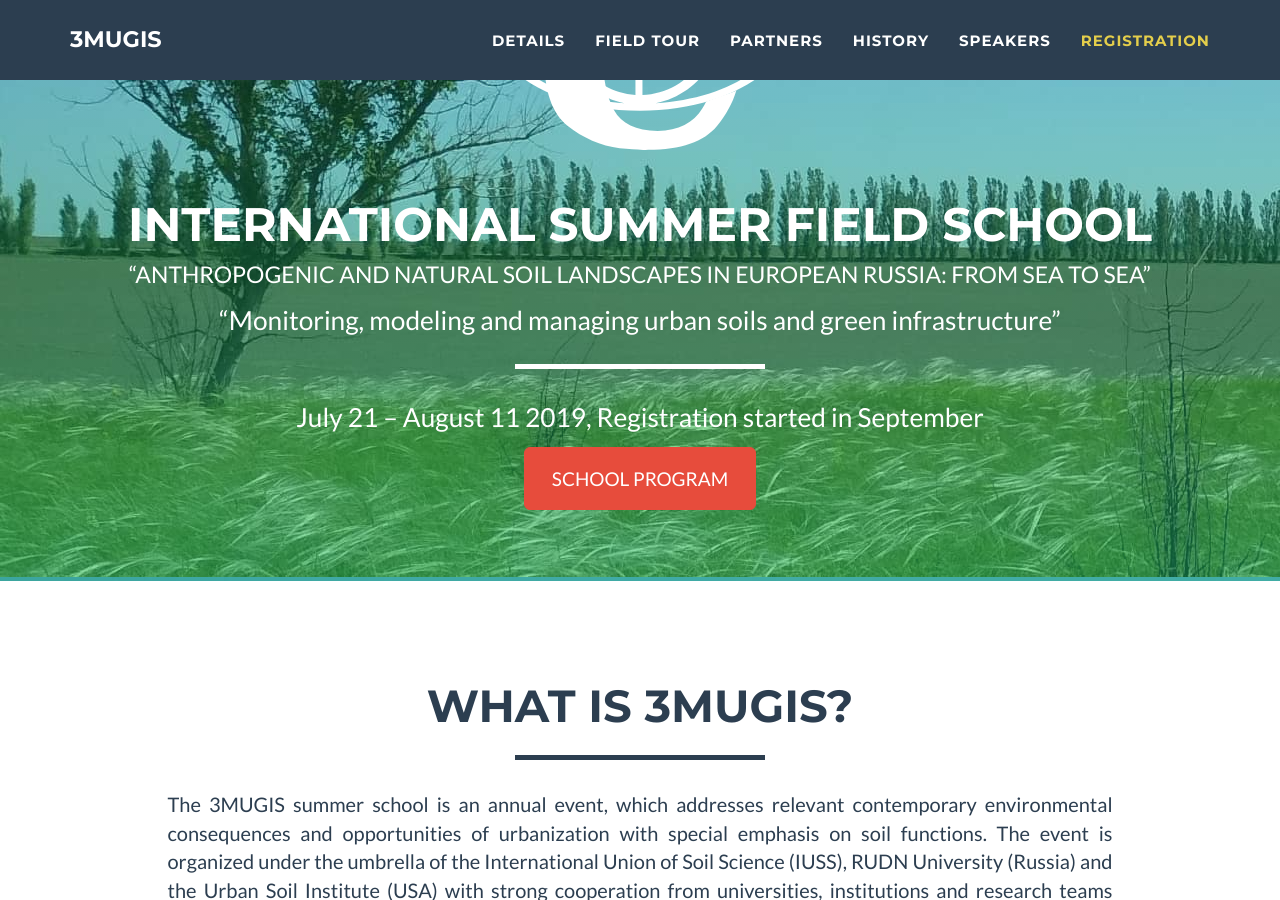
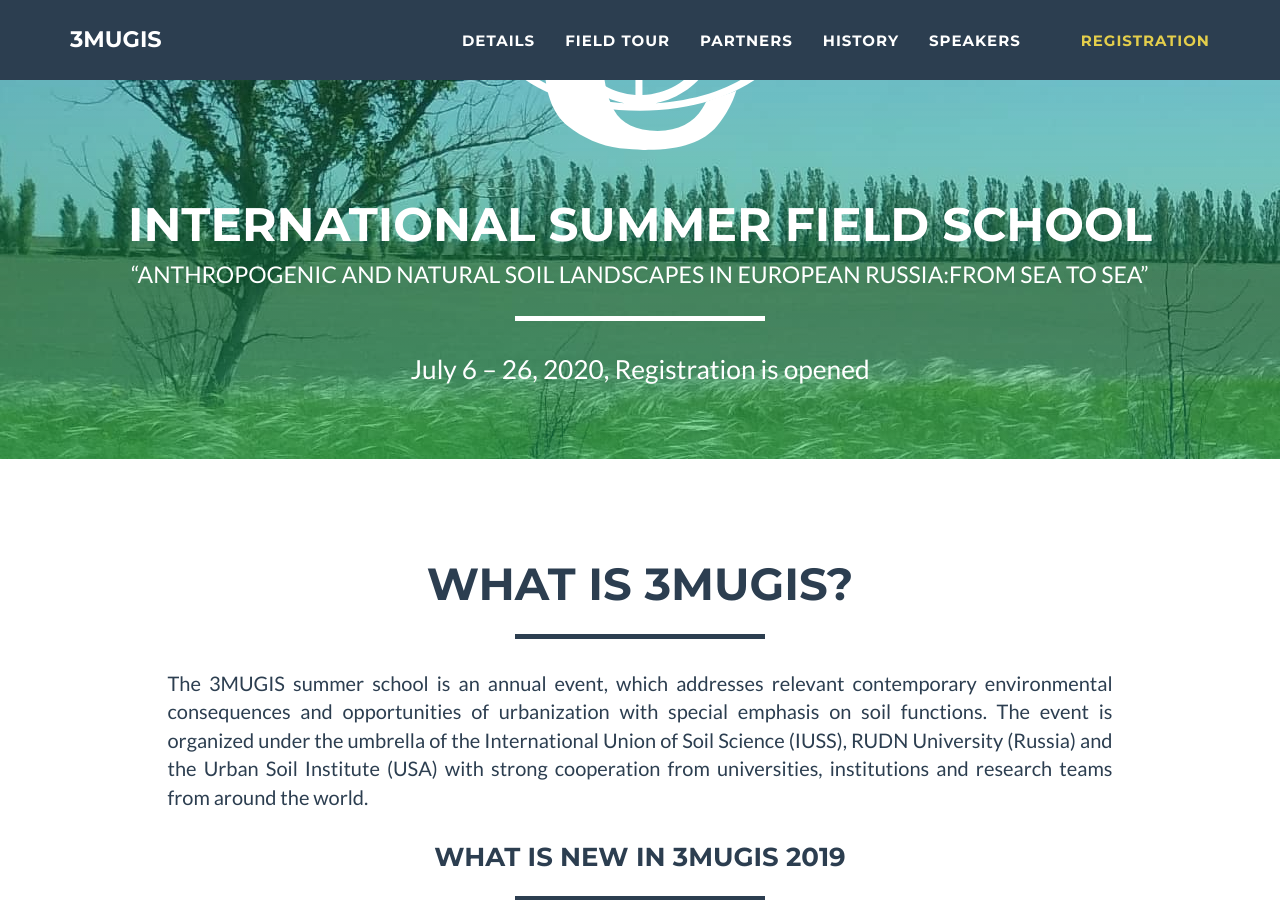
Before and after one commit to erasmus-rudn/erasmus-rudn.github.io, a Jekyll site: the page built from index.md, in a window 1280 px wide and 900 px high, scrolled down 345 px. Built offline with Jekyll 4.4.1, drawn with Linux system fonts in a browser that asks for light colours.

Commit message:
new start

```diff
--- a/_includes/header.html
+++ b/_includes/header.html
@@ -15,11 +15,11 @@
                     <div class="intro-text">
                         <span class="name" style="font-size:47px">INTERNATIONAL SUMMER FIELD SCHOOL</span>
                         <p><span ><q style="font-size:23px">{{page.the_year_motto}}</q></span></p>
-                        <span class="skills"><q>{{page.motto_addition}}</q></span>
+                        <!--<span class="skills"><q>{{page.motto_addition}}</q></span>-->
                         <hr class="star-light">
                         <span class="skills">{{ page.school_dates}}</span>
                         <p></p>
-                        <p><a class="btn btn-danger btn-lg" href="https://github.com/erasmus-rudn/erasmus-rudn.github.io/raw/master/3MUGIS_.pdf" target=new>SCHOOL PROGRAM</a></p>
+                        <!--<p><a class="btn btn-danger btn-lg" href="https://github.com/erasmus-rudn/erasmus-rudn.github.io/raw/master/3MUGIS_.pdf" target=new>SCHOOL PROGRAM</a></p>-->
                     </div>
                 </div>
             </div>
--- a/_includes/nav.html
+++ b/_includes/nav.html
@@ -33,6 +33,9 @@
                     <li class="page-scroll">
                         <a href="#speakers">Speakers</a>
                     </li>
+                    <li class="page-scroll">
+                        <a href="https://www.facebook.com/groups/2364956540458344/"><i class="fa fa-facebook-official" aria-hidden="true"></i></a>
+                    </li>
 
                     <li class="page-scroll">
                         <a href="#contact" style="color: #e4ce4b;">Registration</a>
--- a/index.md
+++ b/index.md
@@ -1,9 +1,8 @@
 ---
 layout: default
-the_year_motto: ANTHROPOGENIC AND NATURAL SOIL LANDSCAPES IN EUROPEAN RUSSIA&#58;
-  FROM SEA TO SEA
+the_year_motto: ANTHROPOGENIC AND NATURAL SOIL LANDSCAPES IN EUROPEAN RUSSIA&#58;FROM SEA TO SEA
 motto_addition: Monitoring, modeling and managing urban soils and green infrastructure
-school_dates: July 21 – August 11 2019, Registration started in September
+school_dates: July 6 – 26, 2020, Registration is opened
 intro_general: The 3MUGIS summer school is an annual event, which addresses relevant
   contemporary environmental consequences and opportunities of urbanization with special
   emphasis on soil functions. The event is organized under the umbrella of the International
```
